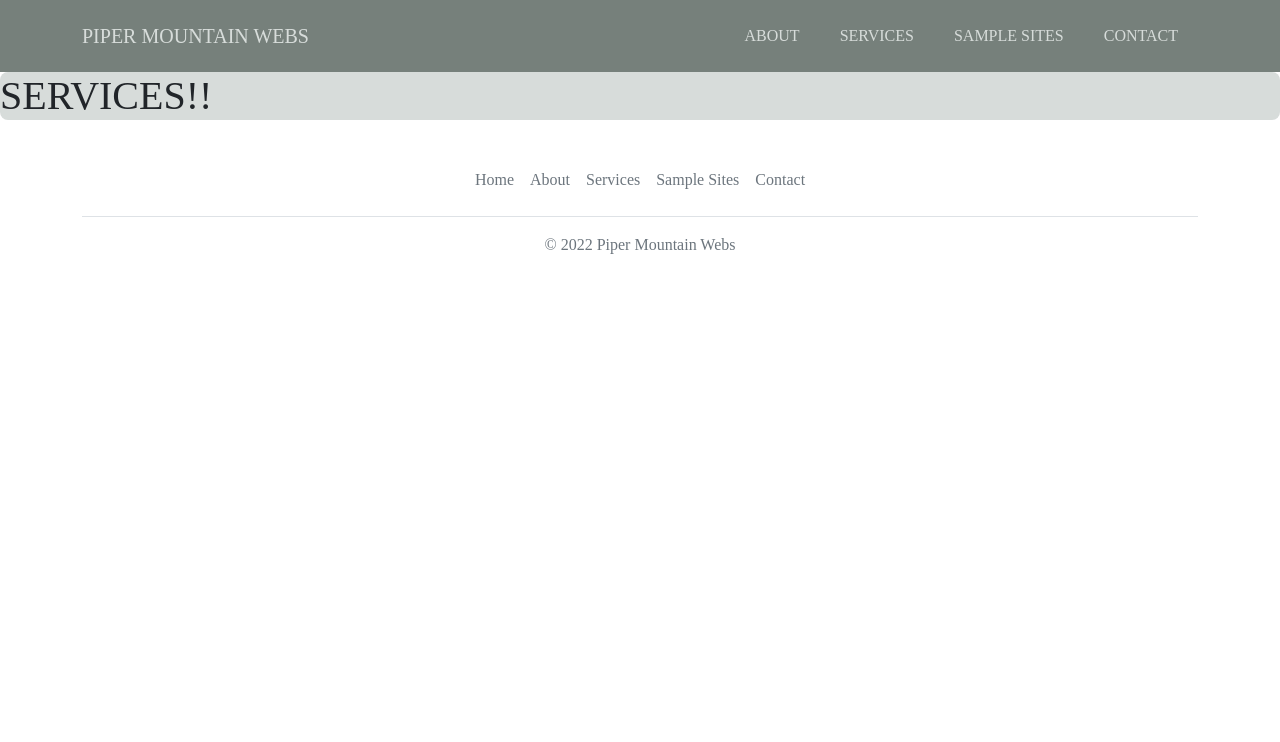
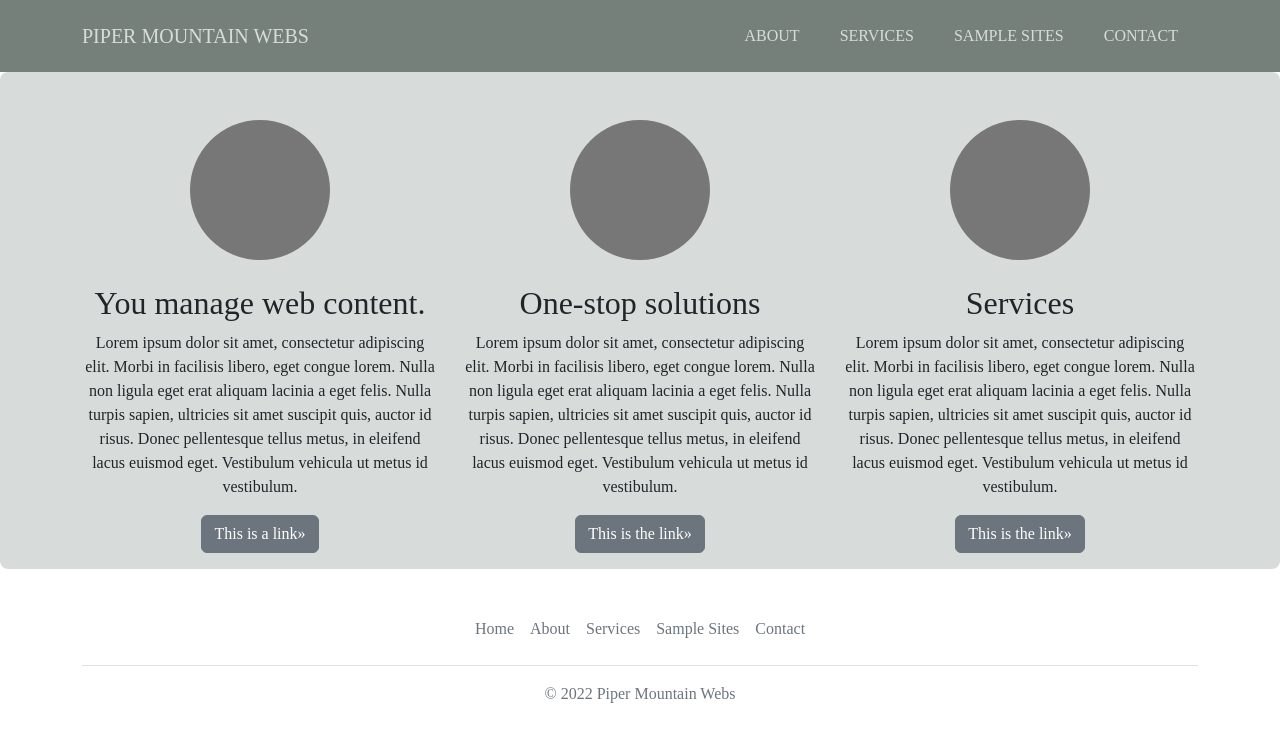
Before and after one commit to jonesopolis/LibraryPublicWebsite, a Next.js app in the folder piper-web/: page /services in a window 1280 px wide. Shown: the top 742 px of the page. Built offline with nearby package versions, Linux system fonts and the light colour scheme; a web font is replaced by a local one.

Commit message:
more pages

```diff
--- a/piper-web/components/layout.js
+++ b/piper-web/components/layout.js
@@ -16,36 +16,36 @@ function Layout({ children }) {
 
       <Script src="https://cdn.jsdelivr.net/npm/bootstrap@5.2.0/dist/js/bootstrap.bundle.min.js" integrity="sha384-A3rJD856KowSb7dwlZdYEkO39Gagi7vIsF0jrRAoQmDKKtQBHUuLZ9AsSv4jD4Xa" crossorigin="anonymous"></Script>
 
-      <div class="container">
-        <footer class="py-3 my-4">
-          <ul class="nav justify-content-center border-bottom pb-3 mb-3">
-            <li class="nav-item">
+      <div className="container">
+        <footer className="py-3 my-4">
+          <ul className="nav justify-content-center border-bottom pb-3 mb-3">
+            <li className="nav-item">
               <Link href="/">
-                <a class="nav-link px-2 text-muted">Home</a>
+                <a className="nav-link px-2 text-muted">Home</a>
               </Link>
             </li>
-            <li class="nav-item">
+            <li className="nav-item">
               <Link href="/about">
-                <a class="nav-link px-2 text-muted">About</a>
+                <a className="nav-link px-2 text-muted">About</a>
               </Link>
             </li>
-            <li class="nav-item">
+            <li className="nav-item">
               <Link href="/services">
-                <a class="nav-link px-2 text-muted">Services</a>
+                <a className="nav-link px-2 text-muted">Services</a>
               </Link>
             </li>
-            <li class="nav-item">
+            <li className="nav-item">
               <Link href="/sample-sites">
-                <a class="nav-link px-2 text-muted">Sample Sites</a>
+                <a className="nav-link px-2 text-muted">Sample Sites</a>
               </Link>
             </li>
-            <li class="nav-item">
+            <li className="nav-item">
               <Link href="/contact">
-                <a class="nav-link px-2 text-muted">Contact</a>
+                <a className="nav-link px-2 text-muted">Contact</a>
               </Link>
             </li>
           </ul>
-          <p class="text-center text-muted">&copy; {new Date().getFullYear()} Piper Mountain Webs</p>
+          <p className="text-center text-muted">&copy; {new Date().getFullYear()} Piper Mountain Webs</p>
         </footer>
       </div>
     </>
--- a/piper-web/pages/services.js
+++ b/piper-web/pages/services.js
@@ -1,5 +1,61 @@
+import Link from "next/link";
+
 function Services() {
-  return <h1>SERVICES!!</h1>;
+  function getCards() {
+    var models = [
+      {
+        id: 1,
+        heading: "You manage web content.",
+        description: `Lorem ipsum dolor sit amet, consectetur adipiscing elit. Morbi in facilisis libero, eget congue lorem. Nulla non ligula eget erat aliquam lacinia a eget felis. Nulla turpis sapien, ultricies sit amet suscipit quis, auctor id risus. Donec pellentesque tellus metus, in eleifend lacus euismod eget. Vestibulum vehicula ut metus id vestibulum. `,
+        linkText: `This is a link`,
+        linkRoute: "/services",
+      },
+      {
+        id: 2,
+        heading: "One-stop solutions",
+        description: `Lorem ipsum dolor sit amet, consectetur adipiscing elit. Morbi in facilisis libero, eget congue lorem. Nulla non ligula eget erat aliquam lacinia a eget felis. Nulla turpis sapien, ultricies sit amet suscipit quis, auctor id risus. Donec pellentesque tellus metus, in eleifend lacus euismod eget. Vestibulum vehicula ut metus id vestibulum. `,
+        linkText: "This is the link",
+        linkRoute: "/services",
+      },
+      {
+        id: 3,
+        heading: "Services",
+        description: "Lorem ipsum dolor sit amet, consectetur adipiscing elit. Morbi in facilisis libero, eget congue lorem. Nulla non ligula eget erat aliquam lacinia a eget felis. Nulla turpis sapien, ultricies sit amet suscipit quis, auctor id risus. Donec pellentesque tellus metus, in eleifend lacus euismod eget. Vestibulum vehicula ut metus id vestibulum.",
+        linkText: "This is the link",
+        linkRoute: "/services",
+      },
+    ];
+
+    return (
+      <div className="row">
+        {models.map((x) => (
+          <div className="col-lg-4 text-center" key={x.id}>
+            <svg className="bd-placeholder-img rounded-circle mb-4" width="140" height="140" xmlns="http://www.w3.org/2000/svg" role="img" aria-label="Placeholder: 140x140" preserveAspectRatio="xMidYMid slice" focusable="false">
+              <title>Placeholder</title>
+              <rect width="100%" height="100%" fill="#777" />
+              <text x="50%" y="50%" fill="#777" dy=".3em">
+                140x140
+              </text>
+            </svg>
+
+            <h2>{x.heading}</h2>
+            <p>{x.description}</p>
+            <p>
+              <Link href={x.linkRoute}>
+                <a className="btn btn-secondary">{x.linkText}&raquo;</a>
+              </Link>
+            </p>
+          </div>
+        ))}
+      </div>
+    );
+  }
+
+  return (
+    <>
+      <div className="container marketing pt-5">{getCards()}</div>
+    </>
+  );
 }
 
 export default Services;
```
Also changed, not shown: piper-web/pages/about.js (+13 -1 lines).
